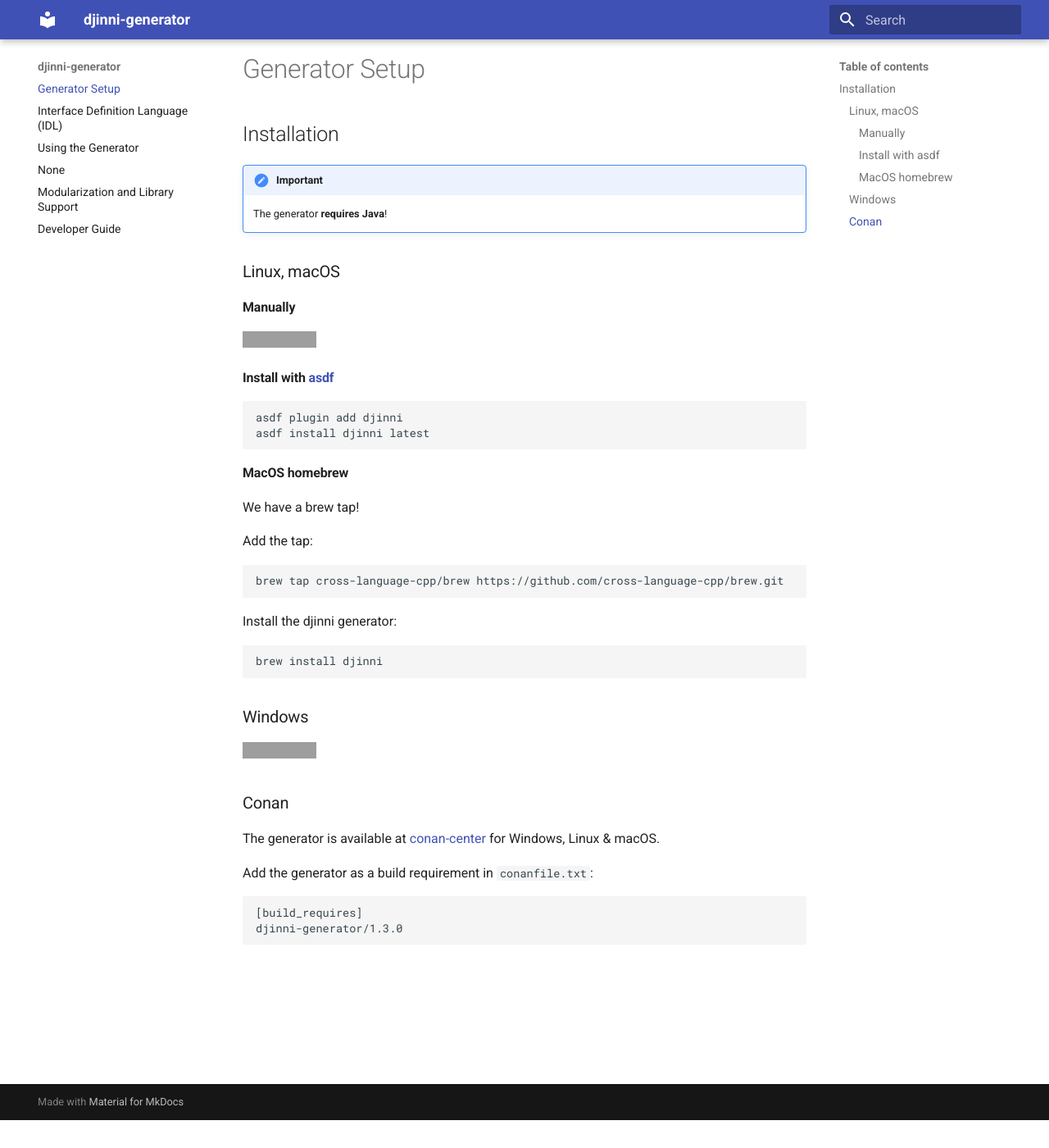
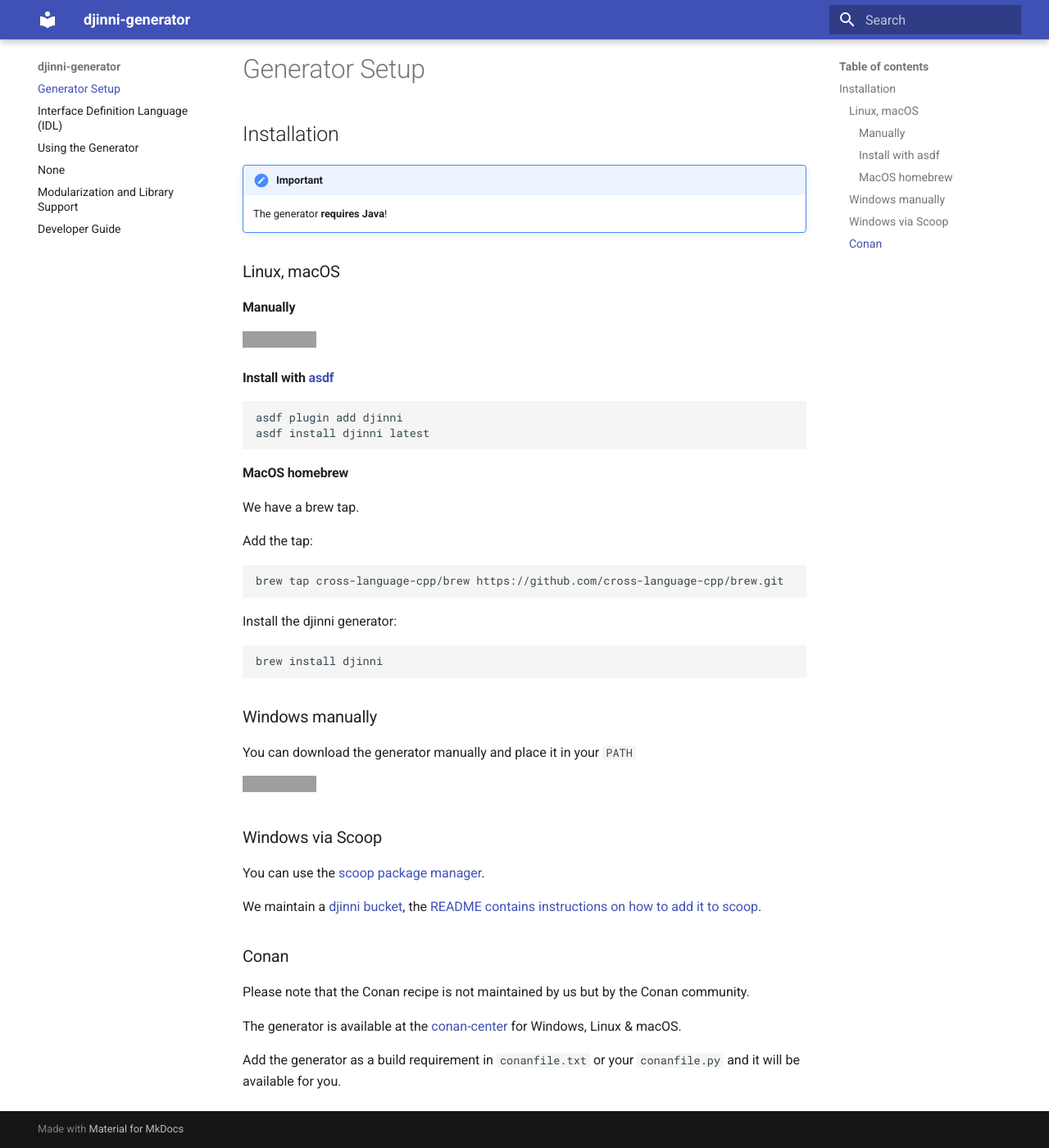
Before and after one commit to cross-language-cpp/djinni-generator, an MkDocs documentation site: the page built from docs/setup.md, in a window 1280 px wide and 1400 px high, scrolled down 34 px. Shown: the whole window at 82% size. Built offline with MkDocs 1.6.1 and Material for MkDocs 9.7.7, drawn with Linux system fonts in a browser that asks for light colours; grey boxes are pictures that could not be loaded.

Commit message:
Update Release workflows (#163)
* Update Release workflows
* Update docs

````diff
--- a/docs/setup.md
+++ b/docs/setup.md
@@ -21,7 +21,7 @@
 
 #### MacOS homebrew
 
-We have a brew tap!
+We have a brew tap.
 
 Add the tap:
 
@@ -35,17 +35,22 @@
 brew install djinni
 ```
 
-### Windows
+### Windows manually
+
+You can download the generator manually and place it in your `PATH`
 
 [![GitHub release (latest by date)](https://img.shields.io/github/v/release/cross-language-cpp/djinni-generator?label=Download&logo=windows&style=for-the-badge)](https://github.com/cross-language-cpp/djinni-generator/releases/latest/download/djinni.bat)
 
+### Windows via Scoop
+
+You can use the [scoop package manager](https://scoop.sh/).
+
+We maintain a [djinni bucket](https://github.com/cross-language-cpp/djinni-bucket), the [README contains instructions on how to add it to scoop](https://github.com/cross-language-cpp/djinni-bucket/blob/main/README.md).
+
 ### Conan
 
-The generator is available at [conan-center](https://conan.io/center/djinni-generator) for Windows, Linux & macOS.
+Please note that the Conan recipe is not maintained by us but by the Conan community.
 
-Add the generator as a build requirement in `conanfile.txt`:
+The generator is available at the [conan-center](https://conan.io/center/djinni-generator) for Windows, Linux & macOS.
 
-```text
-[build_requires]
-djinni-generator/1.3.0
-```
+Add the generator as a build requirement in `conanfile.txt` or your `conanfile.py` and it will be available for you.
````
Also changed, not shown: docs/developer-guide.md (+2 -2 lines), 3 other files.
